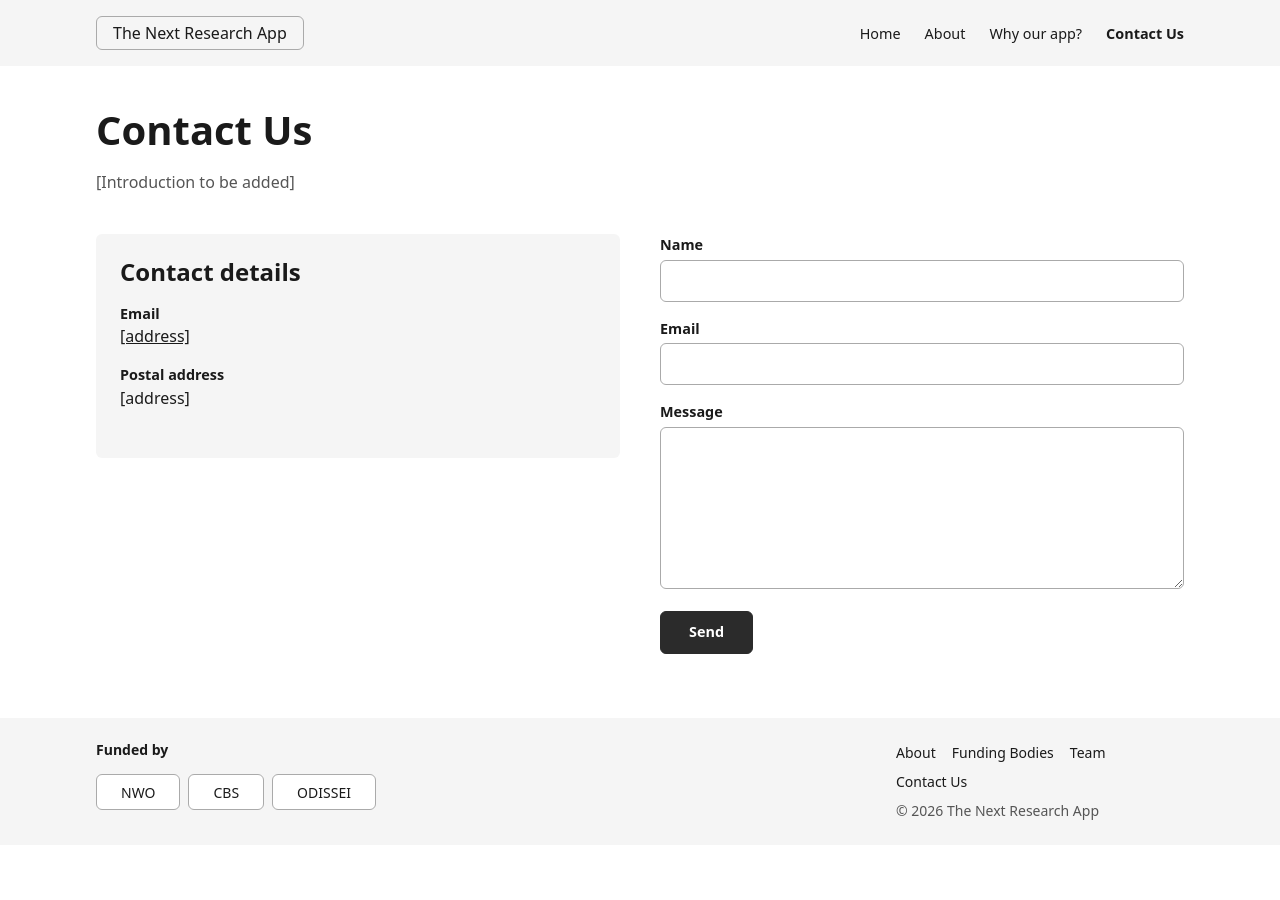
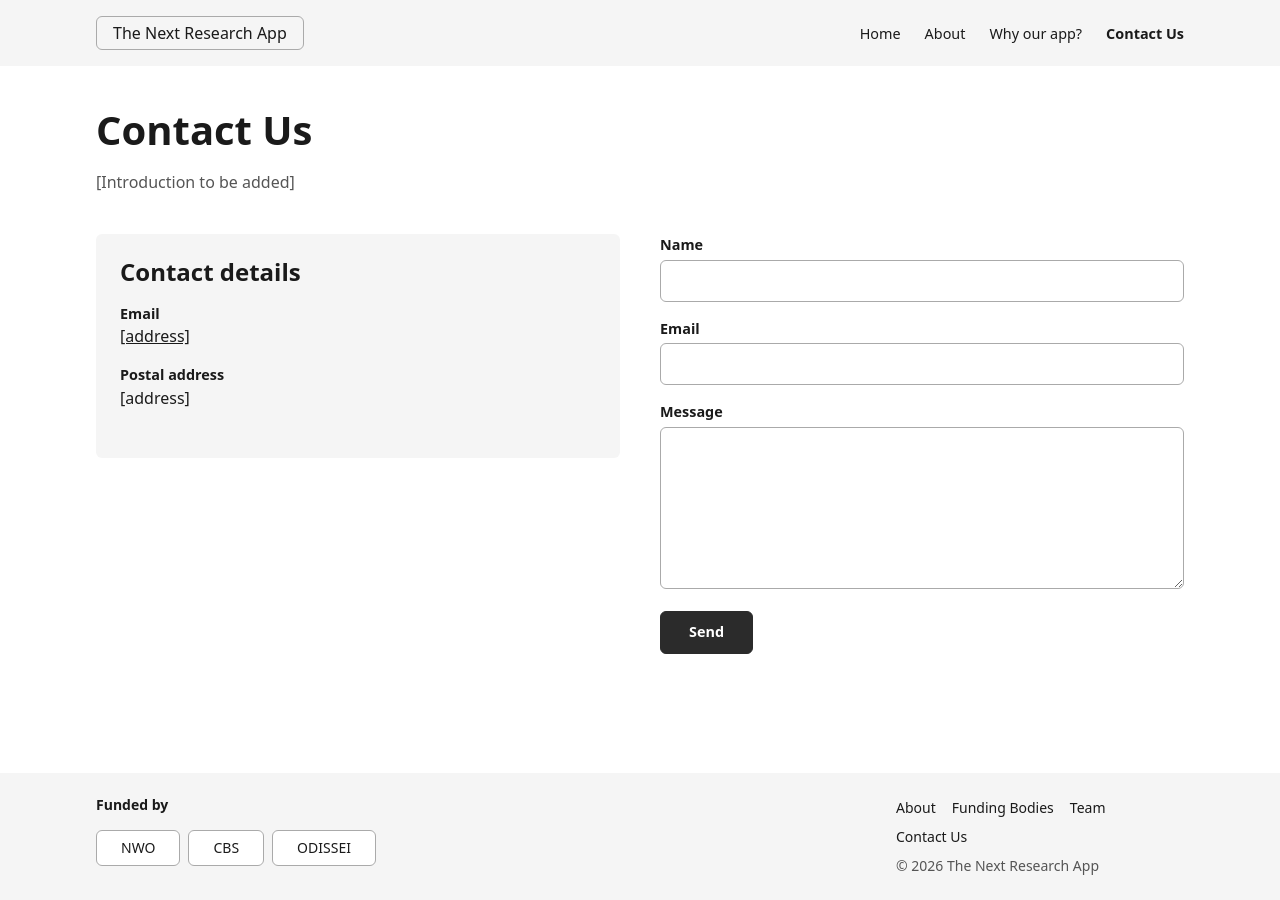
Before and after one commit to d3i-infra/next-research-app, a Jekyll site: the page built from _pages/contact.md, in a window 1280 px wide. Built offline with Jekyll 4.4.1, drawn with Linux system fonts in a browser that asks for light colours.

Commit message:
Stick the footer to the bottom of short pages
Co-Authored-By: Claude Opus 5.5 <noreply@anthropic.com>

```diff
--- a/assets/css/main.css
+++ b/assets/css/main.css
@@ -39,7 +39,12 @@
 
 /* 2. Base ------------------------------------------------------------------ */
 *, *::before, *::after { box-sizing: border-box; }
+/* Sticky footer: main grows to fill the viewport on short pages. */
 body {
+  display: flex;
+  flex-direction: column;
+  min-height: 100vh;
+  min-height: 100dvh;
   margin: 0;
   font-family: var(--font-body);
   line-height: 1.5;
@@ -64,7 +69,7 @@ a { color: inherit; }
 
 /* 3. Layout ---------------------------------------------------------------- */
 .container { max-width: var(--container); margin: 0 auto; padding: 0 var(--space-2); }
-.site-main { padding: var(--space-4) 0 var(--space-5); }
+.site-main { flex: 1 0 auto; padding: var(--space-4) 0 var(--space-5); }
 .section { margin-top: var(--space-5); }
 .section__title { font-size: 1.5rem; }
 
```
